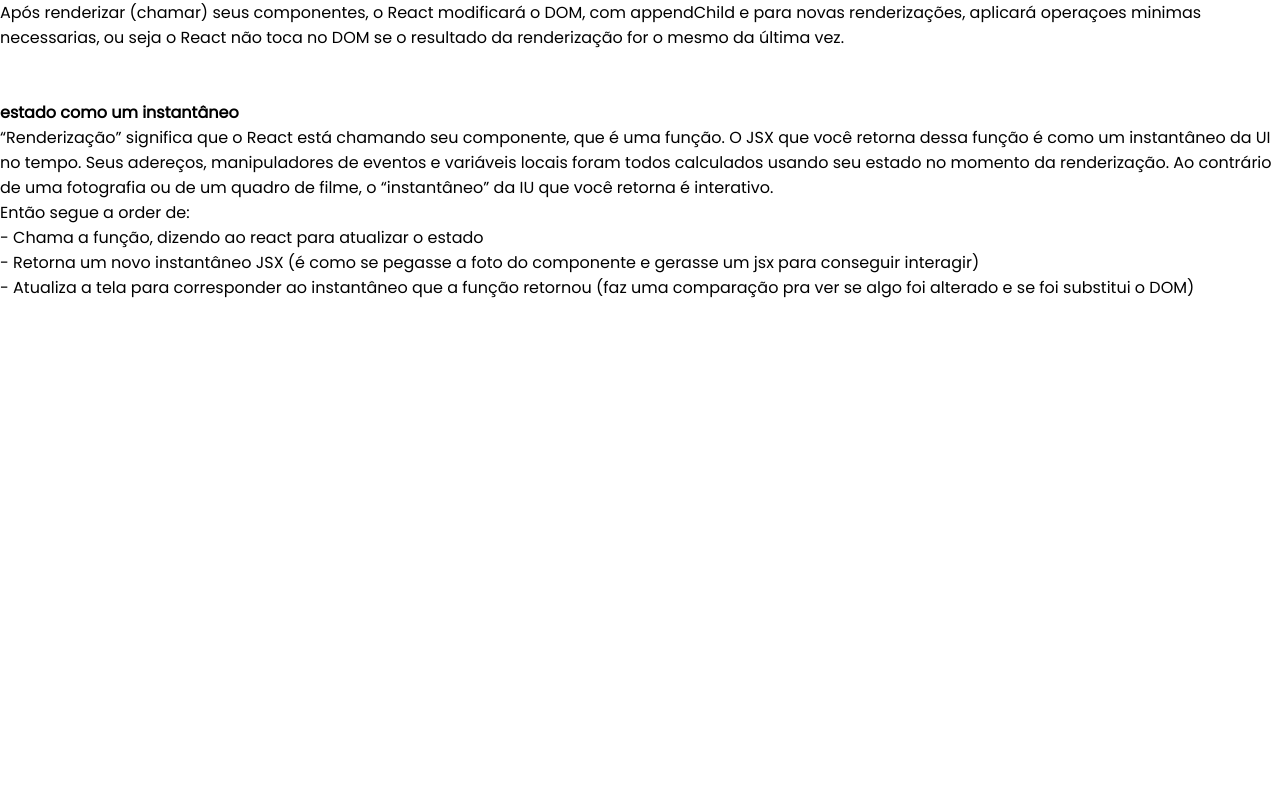
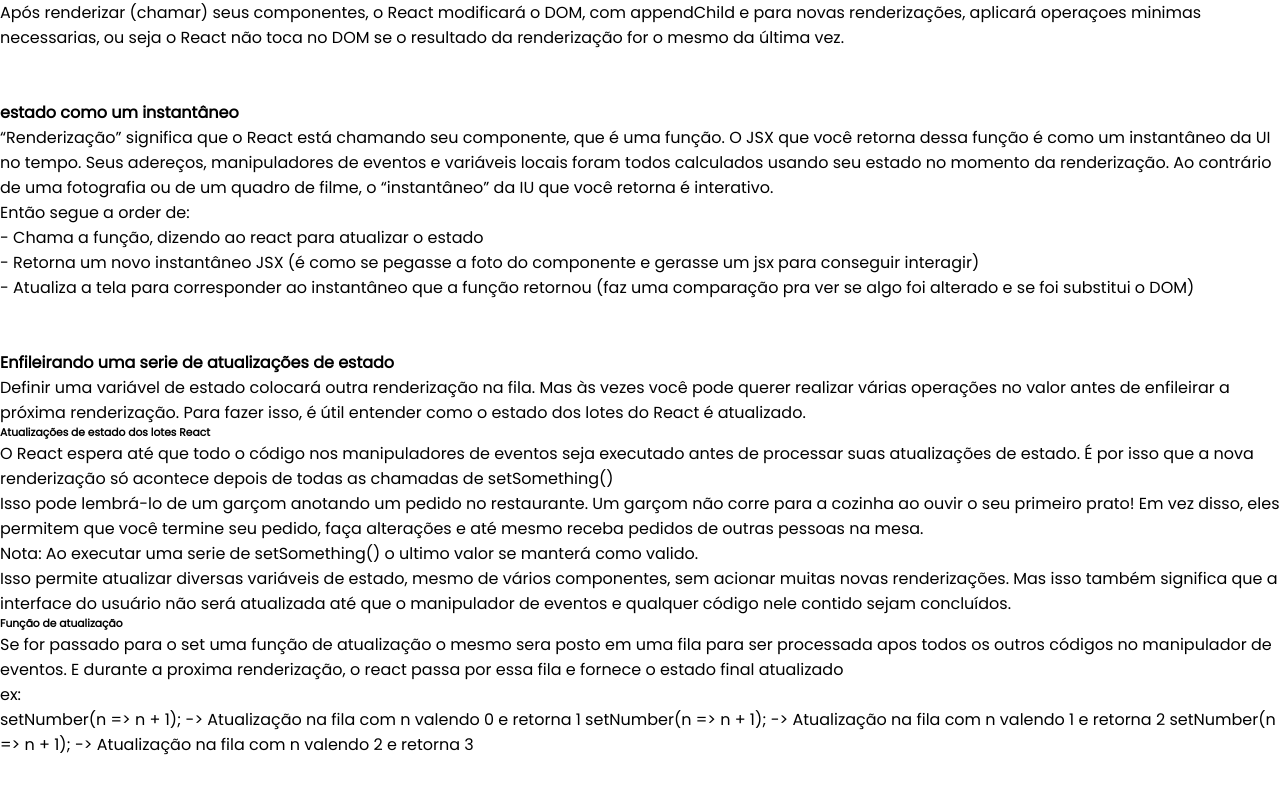
Before and after one commit to wdwf/React_Study, a React (Vite) app: page /capitulo-4 in a window 1280 px wide. Shown: the part 1215-2008 px from the top of the page. Before the commit the page ends 1565 px from the top, so only its background shows below. Built offline with nearby package versions, Linux system fonts and the light colour scheme.

Commit message:
:construction: chore: add tema enfileirando serie de atualizações

```diff
--- a/src/pages/Cap4/index.tsx
+++ b/src/pages/Cap4/index.tsx
@@ -172,6 +172,57 @@
           substitui o DOM)
         </p>
       </div>
+
+      <div style={{ marginBottom: "50px" }}>
+        <h4>Enfileirando uma serie de atualizações de estado</h4>
+        <p>
+          Definir uma variável de estado colocará outra renderização na fila.
+          Mas às vezes você pode querer realizar várias operações no valor antes
+          de enfileirar a próxima renderização. Para fazer isso, é útil entender
+          como o estado dos lotes do React é atualizado.
+        </p>
+        <h6>Atualizações de estado dos lotes React</h6>
+        <p>
+          O React espera até que todo o código nos manipuladores de eventos seja
+          executado antes de processar suas atualizações de estado. É por isso
+          que a nova renderização só acontece depois de todas as chamadas de
+          setSomething()
+        </p>
+        <p>
+          Isso pode lembrá-lo de um garçom anotando um pedido no restaurante. Um
+          garçom não corre para a cozinha ao ouvir o seu primeiro prato! Em vez
+          disso, eles permitem que você termine seu pedido, faça alterações e
+          até mesmo receba pedidos de outras pessoas na mesa.
+        </p>
+        <p>
+          Nota: Ao executar uma serie de setSomething() o ultimo valor se
+          manterá como valido.
+        </p>
+        <p>
+          Isso permite atualizar diversas variáveis de estado, mesmo de vários
+          componentes, sem acionar muitas novas renderizações. Mas isso também
+          significa que a interface do usuário não será atualizada até que o
+          manipulador de eventos e qualquer código nele contido sejam
+          concluídos.
+        </p>
+        <h6>Função de atualização</h6>
+        <p>
+          Se for passado para o set uma função de atualização o mesmo sera posto
+          em uma fila para ser processada apos todos os outros códigos no
+          manipulador de eventos. E durante a proxima renderização, o react
+          passa por essa fila e fornece o estado final atualizado
+        </p>
+        <p>
+          ex:
+          <br />
+          {`setNumber(n => n + 1); -> Atualização na fila com n valendo 0 e retorna 1
+
+        setNumber(n => n + 1); -> Atualização na fila com n valendo 1 e retorna 2
+
+        setNumber(n => n + 1); -> Atualização na fila com n valendo 2 e retorna 3`}
+          <br />
+        </p>
+      </div>
     </div>
   );
 }
```
